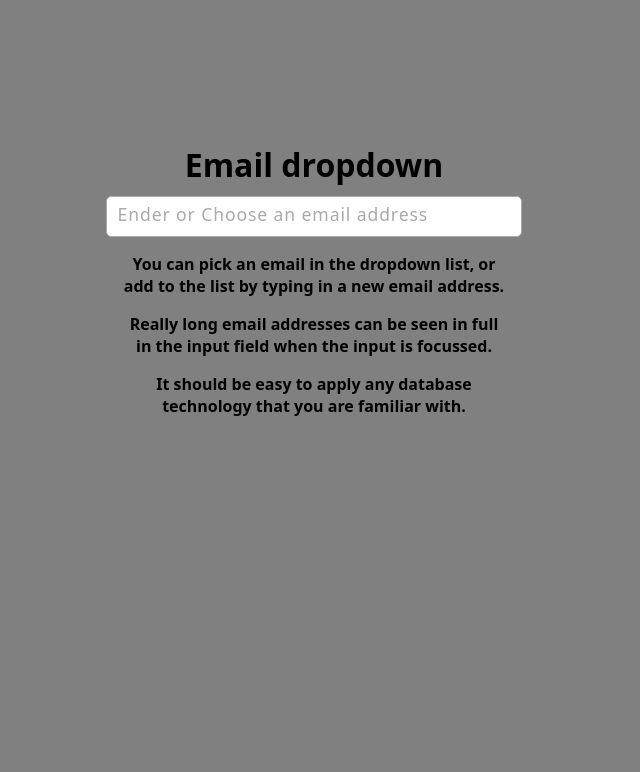
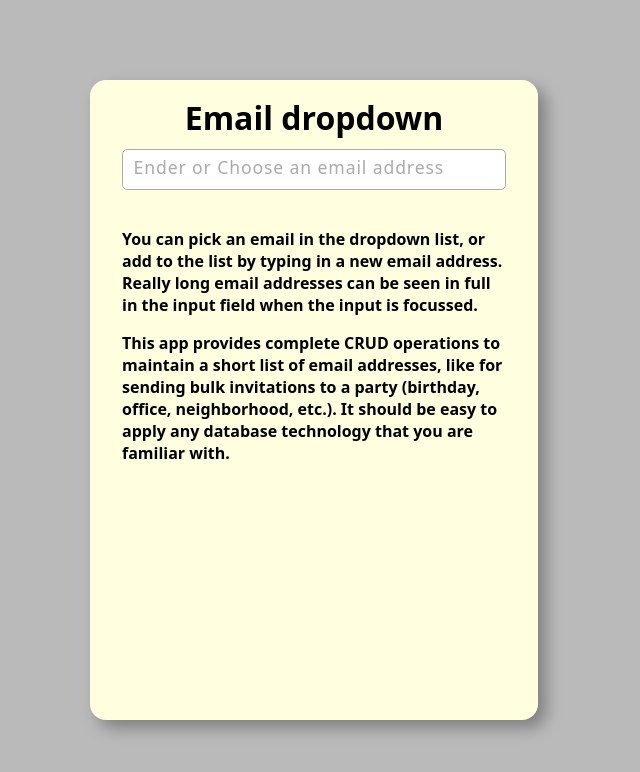
Before and after one commit to GuitarSlinger2024/email_dropdown_menu, a React (Vite) app: page / in a window 1280 px wide. Shown: the top 772 px of the page, without its empty margins (326-966 px from the left). Built offline with nearby package versions, Linux system fonts and the light colour scheme.

Commit message:
Added an error message in improper email address formats.

```diff
--- a/src/App.jsx
+++ b/src/App.jsx
@@ -7,7 +7,7 @@ function App({ mode }) {
   const [emailOptions, setEmailOptions] = useState([
     'what@ever.com',
     'who@played.first',
-    'thisisanexampleofareallylongemailaddress@domain.name'
+    'this_is_an_example_of_a_really_long_email_address@domain.name'
   ])
 
   useEffect(() => {
@@ -45,15 +45,16 @@ function App({ mode }) {
         emptyMsg={'No email addresses have been entered'}
         className={'email'}
       />
+      <br />
       <p className='text'>
         You can pick an email in the dropdown list, or add to the list by typing in a new email address.
-      </p>
-      <p className='text'>
         Really long email addresses can be seen in full in the input field when the input is focussed.
       </p>
       <p className='text'>
+        This app provides complete CRUD operations to maintain a short list of email addresses, like for sending bulk invitations to a party (birthday, office, neighborhood, etc.).
         It should be easy to apply any database technology that you are familiar with.
       </p>
+      <h3 id='errorMsg'>Incorrect email format</h3>
     </main>
   )
 }
--- a/src/components/Dropdown.jsx
+++ b/src/components/Dropdown.jsx
@@ -27,9 +27,11 @@ function Dropdown({
   function validateEmailInput() {
     //  Used when enter is pressed instead of clicking an option
     const check = validateEmail(myRef.current.textContent)
-    if (!check) {
+    if (!check && myRef.current.textContent !== '') {
+      document.getElementById('errorMsg').classList.add('showErrorMsg')
       return
     }
+    document.getElementById('errorMsg').classList.remove('showErrorMsg')
     myRef.current.blur()
     console.log('Creating New Email')
     console.log(myRef.current.textContent)
--- a/src/styles/App.css
+++ b/src/styles/App.css
@@ -1,7 +1,11 @@
 #main {
+  position: relative;;
   width: 80vw;
-  width: 30em;
+  width: 28em;
   padding: 1em 2em 15em;
+  background-color: lightyellow;
+  border-radius: 1em;
+  box-shadow: .5em .5em 1em grey;
 }
 
 h1 {
@@ -12,6 +16,21 @@ h1 {
 p.text {
   margin: 1em 0 1em;
   font-weight: 600;
-  text-wrap: balance;
+  text-align: left;
+}
+
+#errorMsg {
+  position: absolute;
+  bottom: 1em;
+  left: 0;
+  right: 0;
+  width: fit-content;
   text-align: center;
+  margin: auto;
+  color: red;
+  display: none;
 }
+
+#errorMsg.showErrorMsg {
+  display: block;
+}
--- a/src/styles/index.css
+++ b/src/styles/index.css
@@ -13,13 +13,20 @@
   -moz-osx-font-smoothing: grayscale;
 }
 
+body, html {
+  overflow-x: hidden;
+  overflow-y: auto;
+}
+
 body {
   display: flex;
   align-items: center;
   justify-content: center;
   width: 100vw;
   height: 100vh;
-  background-color: grey;
+  min-height: fit-content;
+  background-color: rgb(186, 186, 186);
+  padding: 1.5em;
 
   --text-color: black;
   --border-color: #aaa;
```
